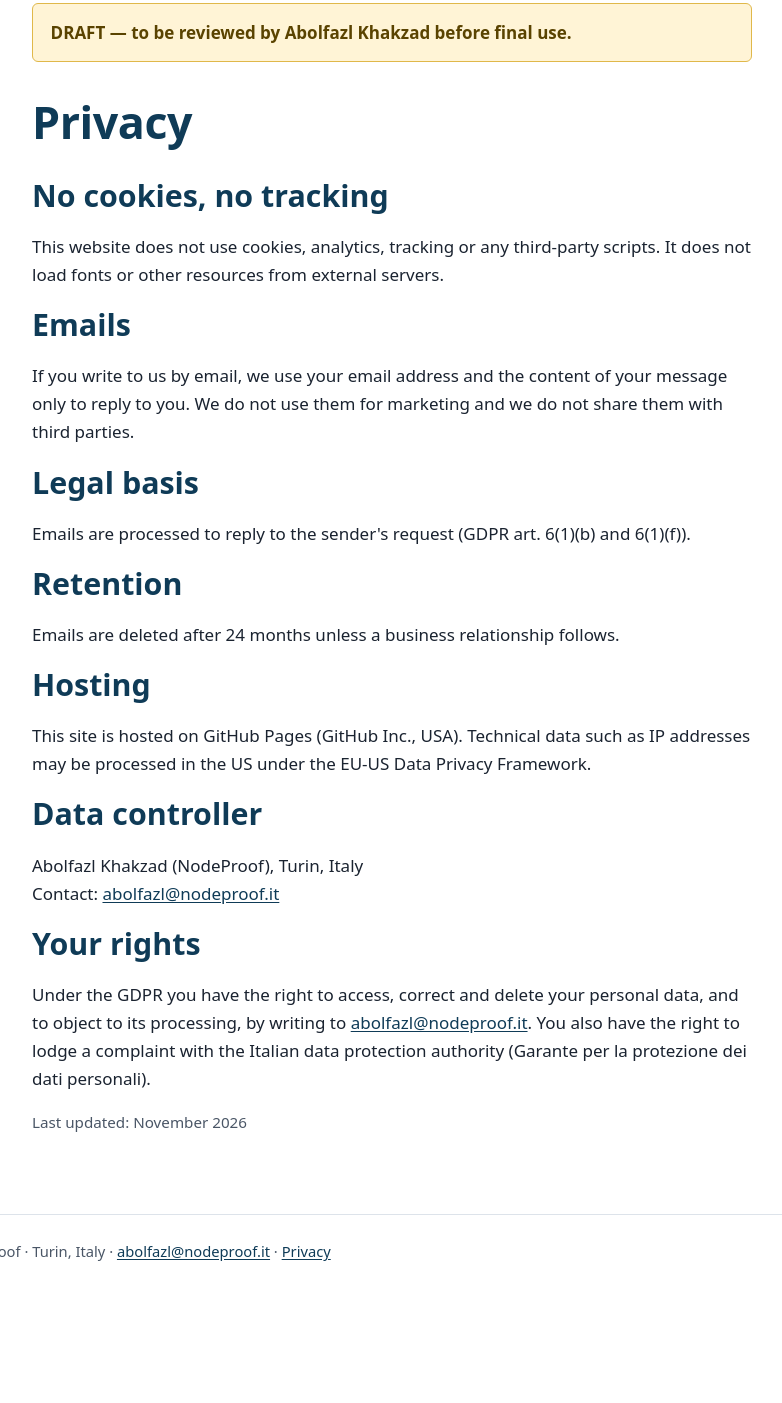
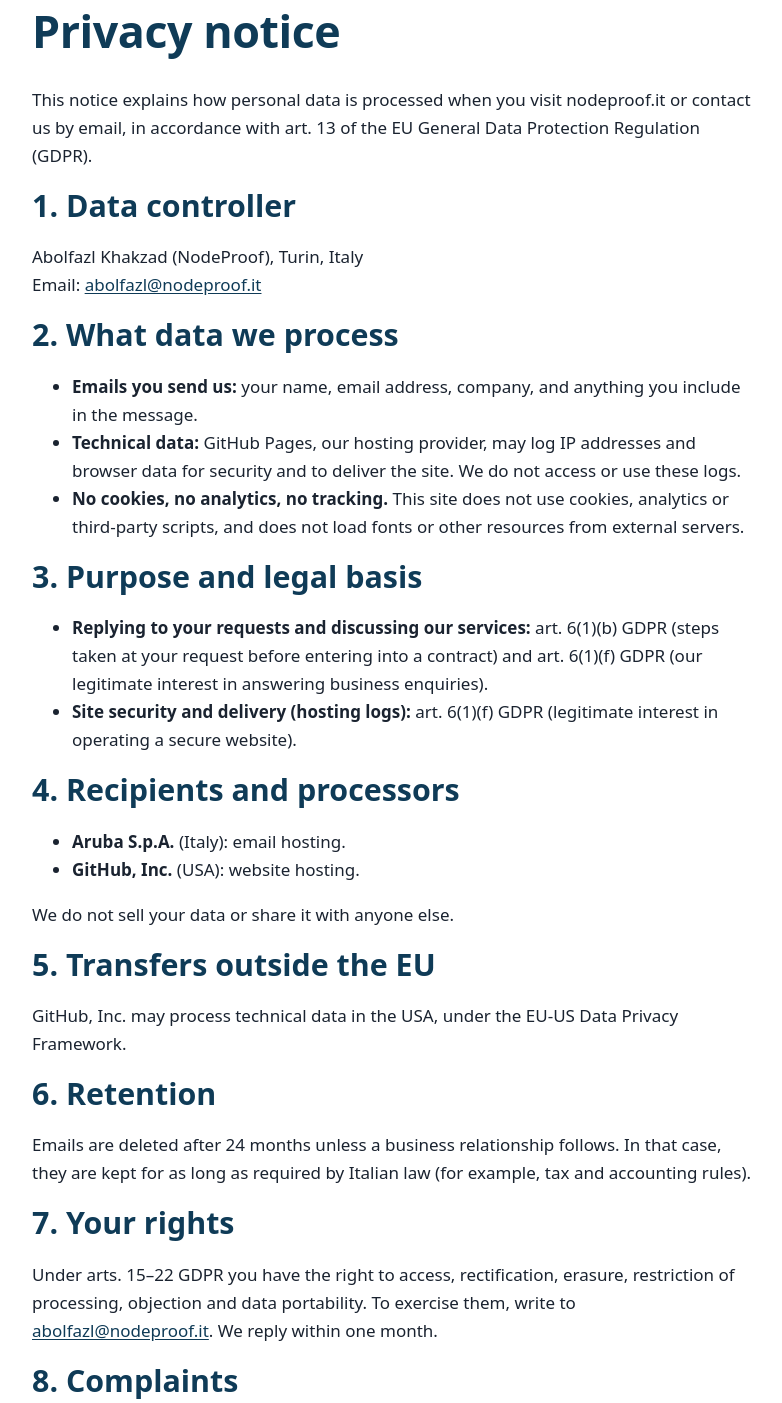
Before and after one commit to Abolfazl-Khakzad/nodeproof-site, a plain HTML site: page privacy.html in a window 1280 px wide. Shown: the part 105-1508 px from the top of the page, without its empty margins (248-1030 px from the left). Before the commit the page ends 1393 px from the top, so only its background shows below. Drawn offline with Linux system fonts and the light colour scheme.

Commit message:
Finalise GDPR privacy notice
Co-Authored-By: Claude Opus 5.5 <noreply@anthropic.com>

```diff
--- a/privacy.html
+++ b/privacy.html
@@ -6,6 +6,7 @@
   <meta http-equiv="Content-Security-Policy" content="default-src 'self'; img-src 'self'; style-src 'self'; script-src 'none'; object-src 'none'; base-uri 'self'; form-action 'none'">
   <meta name="referrer" content="strict-origin-when-cross-origin">
   <title>Privacy — NodeProof</title>
+  <meta name="description" content="Privacy notice for nodeproof.it (art. 13 GDPR).">
   <link rel="icon" href="favicon.svg" type="image/svg+xml">
   <link rel="stylesheet" href="style.css">
 </head>
@@ -26,33 +27,54 @@
 
   <main id="main" class="page">
     <div class="wrap narrow">
-      <p class="draft"><strong>DRAFT — to be reviewed by Abolfazl Khakzad before final use.</strong></p>
+      <!-- TODO: once the Partita IVA is opened, add it to the Data controller section
+           (and the business address, if required) and to the site footer. -->
 
-      <h1>Privacy</h1>
+      <h1>Privacy notice</h1>
+      <p>This notice explains how personal data is processed when you visit nodeproof.it or contact us by email, in accordance with art. 13 of the EU General Data Protection Regulation (GDPR).</p>
 
-      <h2>No cookies, no tracking</h2>
-      <p>This website does not use cookies, analytics, tracking or any third-party scripts. It does not load fonts or other resources from external servers.</p>
+      <h2>1. Data controller</h2>
+      <p>Abolfazl Khakzad (NodeProof), Turin, Italy<br>
+      Email: <a href="mailto:abolfazl@nodeproof.it">abolfazl@nodeproof.it</a></p>
 
-      <h2>Emails</h2>
-      <p>If you write to us by email, we use your email address and the content of your message only to reply to you. We do not use them for marketing and we do not share them with third parties.</p>
+      <h2>2. What data we process</h2>
+      <ul>
+        <li><strong>Emails you send us:</strong> your name, email address, company, and anything you include in the message.</li>
+        <li><strong>Technical data:</strong> GitHub Pages, our hosting provider, may log IP addresses and browser data for security and to deliver the site. We do not access or use these logs.</li>
+        <li><strong>No cookies, no analytics, no tracking.</strong> This site does not use cookies, analytics or third-party scripts, and does not load fonts or other resources from external servers.</li>
+      </ul>
 
-      <h2>Legal basis</h2>
-      <p>Emails are processed to reply to the sender's request (GDPR art. 6(1)(b) and 6(1)(f)).</p>
+      <h2>3. Purpose and legal basis</h2>
+      <ul>
+        <li><strong>Replying to your requests and discussing our services:</strong> art. 6(1)(b) GDPR (steps taken at your request before entering into a contract) and art. 6(1)(f) GDPR (our legitimate interest in answering business enquiries).</li>
+        <li><strong>Site security and delivery (hosting logs):</strong> art. 6(1)(f) GDPR (legitimate interest in operating a secure website).</li>
+      </ul>
 
-      <h2>Retention</h2>
-      <p>Emails are deleted after 24 months unless a business relationship follows.</p>
+      <h2>4. Recipients and processors</h2>
+      <ul>
+        <li><strong>Aruba S.p.A.</strong> (Italy): email hosting.</li>
+        <li><strong>GitHub, Inc.</strong> (USA): website hosting.</li>
+      </ul>
+      <p>We do not sell your data or share it with anyone else.</p>
 
-      <h2>Hosting</h2>
-      <p>This site is hosted on GitHub Pages (GitHub Inc., USA). Technical data such as IP addresses may be processed in the US under the EU-US Data Privacy Framework.</p>
+      <h2>5. Transfers outside the EU</h2>
+      <p>GitHub, Inc. may process technical data in the USA, under the EU-US Data Privacy Framework.</p>
 
-      <h2>Data controller</h2>
-      <p>Abolfazl Khakzad (NodeProof), Turin, Italy<br>
-      Contact: <a href="mailto:abolfazl@nodeproof.it">abolfazl@nodeproof.it</a></p>
+      <h2>6. Retention</h2>
+      <p>Emails are deleted after 24 months unless a business relationship follows. In that case, they are kept for as long as required by Italian law (for example, tax and accounting rules).</p>
 
-      <h2>Your rights</h2>
-      <p>Under the GDPR you have the right to access, correct and delete your personal data, and to object to its processing, by writing to <a href="mailto:abolfazl@nodeproof.it">abolfazl@nodeproof.it</a>. You also have the right to lodge a complaint with the Italian data protection authority (Garante per la protezione dei dati personali).</p>
+      <h2>7. Your rights</h2>
+      <p>Under arts. 15–22 GDPR you have the right to access, rectification, erasure, restriction of processing, objection and data portability. To exercise them, write to <a href="mailto:abolfazl@nodeproof.it">abolfazl@nodeproof.it</a>. We reply within one month.</p>
 
-      <p class="small">Last updated: November 2026</p>
+      <h2>8. Complaints</h2>
+      <p>You can lodge a complaint with the Italian Data Protection Authority (Garante per la protezione dei dati personali, <a href="https://www.garanteprivacy.it" rel="noopener noreferrer">www.garanteprivacy.it</a>).</p>
+
+      <h2>9. Providing data</h2>
+      <p>Providing your data is voluntary. Without your email address we cannot reply to you. We do not carry out automated decision-making or profiling.</p>
+
+      <h2>10. Changes</h2>
+      <p>We may update this notice. The current version is always published on this page.</p>
+      <p class="small">Last updated: 17 November 2026</p>
     </div>
   </main>
 
```
